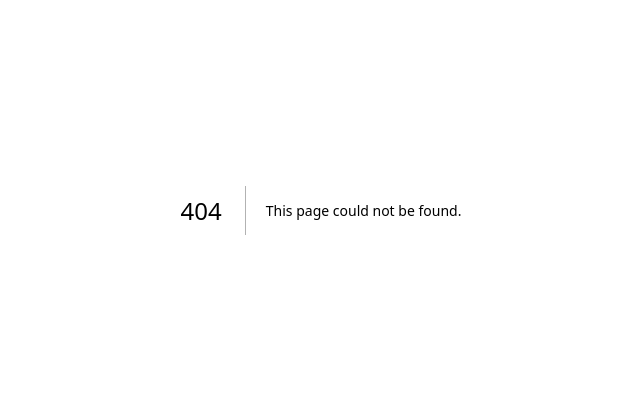
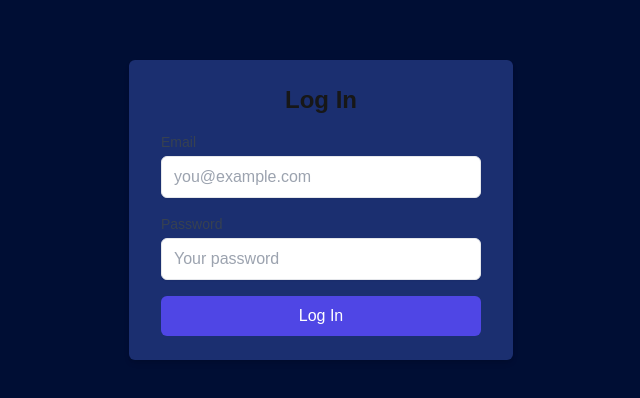
Before and after one commit to livmap/Wordosity, a Next.js app: page /login in a window 1280 px wide. Before the commit this address had no page. Shown: the part 190-588 px from the top of the page, without its empty margins (319-959 px from the left). Built offline with nearby package versions, Linux system fonts and the light colour scheme.

Commit message:
Added a gem count to the UI

```diff
--- /dev/null
+++ b/src/app/components/AuthForm.tsx
@@ -0,0 +1,64 @@
+"use client"
+
+import React, { useState } from 'react';
+
+interface AuthFormProps {
+  title: string;
+  onSubmit: (email: string, password: string) => void;
+}
+
+const AuthForm: React.FC<AuthFormProps> = ({ title, onSubmit }) => {
+  const [email, setEmail] = useState('');
+  const [password, setPassword] = useState('');
+
+  const handleSubmit = (e: React.FormEvent) => {
+    e.preventDefault();
+    onSubmit(email, password);
+  };
+
+  return (
+    <div className="min-h-screen bg-backblue flex flex-col justify-center items-center">
+      <div className="bg-lightbackblue shadow-md rounded-md px-8 py-6 w-full max-w-sm">
+        <h1 className="text-2xl font-bold text-center mb-4">{title}</h1>
+        <form onSubmit={handleSubmit}>
+          <div className="mb-4">
+            <label htmlFor="email" className="block text-sm font-medium text-gray-700">
+              Email
+            </label>
+            <input
+              id="email"
+              type="email"
+              value={email}
+              onChange={(e) => setEmail(e.target.value)}
+              className="mt-1 block w-full px-3 py-2 border rounded-md shadow-sm focus:ring-indigo-500 focus:border-indigo-500"
+              placeholder="you@example.com"
+              required
+            />
+          </div>
+          <div className="mb-4">
+            <label htmlFor="password" className="block text-sm font-medium text-gray-700">
+              Password
+            </label>
+            <input
+              id="password"
+              type="password"
+              value={password}
+              onChange={(e) => setPassword(e.target.value)}
+              className="mt-1 block w-full px-3 py-2 border rounded-md shadow-sm focus:ring-indigo-500 focus:border-indigo-500"
+              placeholder="Your password"
+              required
+            />
+          </div>
+          <button
+            type="submit"
+            className="w-full py-2 px-4 bg-indigo-600 text-white font-medium rounded-md hover:bg-indigo-700 focus:outline-none focus:ring-2 focus:ring-indigo-500"
+          >
+            {title}
+          </button>
+        </form>
+      </div>
+    </div>
+  );
+};
+
+export default AuthForm;
--- /dev/null
+++ b/src/app/components/GemAmount.tsx
@@ -0,0 +1,12 @@
+
+
+export default function GemAmount(){
+
+    return (
+        <div className="w-20 flex justify-between items-center p-2 bg-lightbackblue rounded-3xl absolute right-20 top-20">
+            <img src={'/images/gem.png'} alt={'Gem'} className=" h-5 object-cover" />
+            <p className="font-bold text-yellow-500">45</p>
+        </div>
+    )
+
+}
--- /dev/null
+++ b/src/app/login/page.tsx
@@ -0,0 +1,15 @@
+"use client"
+
+import React from 'react';
+import AuthForm from '../components/AuthForm';
+
+function Login() {
+  const handleLogin = (email: string, password: string) => {
+    console.log('Login:', { email, password });
+    // Perform login logic, e.g., API request
+  };
+
+  return <AuthForm title="Log In" onSubmit={handleLogin} />;
+}
+
+export default Login;
--- /dev/null
+++ b/src/app/signup/page.tsx
@@ -0,0 +1,15 @@
+"use client"
+
+import React from 'react';
+import AuthForm from '../components/AuthForm';
+
+function Signup() {
+  const handleSignup = (email: string, password: string) => {
+    console.log('Signup:', { email, password });
+    // Perform signup logic, e.g., API request
+  };
+
+  return <AuthForm title="Sign Up" onSubmit={handleSignup} />;
+}
+
+export default Signup;
--- a/src/app/wordle/page.tsx
+++ b/src/app/wordle/page.tsx
@@ -6,11 +6,12 @@ import React, { useEffect, useState } from 'react';
 import Navbar from '../components/Navbar';
 import WordleGrid from '../components/WordleGrid';
 import WordleKeyboard from '../components/WordleKeyboard';
+import GemAmount from '../components/GemAmount';
 
 type LetterState = 'green' | 'yellow' | 'gray';
 
 function Wordle() {
-  const [word] = useState('REACT'); // The word to guess
+  const [word] = useState('CROSS'); // The word to guess
   const [guesses, setGuesses] = useState<string[]>([]); // User guesses
   const [currentGuess, setCurrentGuess] = useState(''); // Active input
   const [finalizedRows, setFinalizedRows] = useState(0); // Track finalized rows
@@ -82,7 +83,7 @@ function Wordle() {
   return (
     <div className="min-h-screen bg-backblue flex flex-col items-center justify-between">
       <Navbar />
-
+      <GemAmount />
       <WordleGrid word={word} guesses={rows} finalizedRows={finalizedRows} />
       <WordleKeyboard onKeyPress={handleKeyPress} letterStates={letterStates} />
     </div>
```
Also changed, not shown: public/images/gem.png (added).
